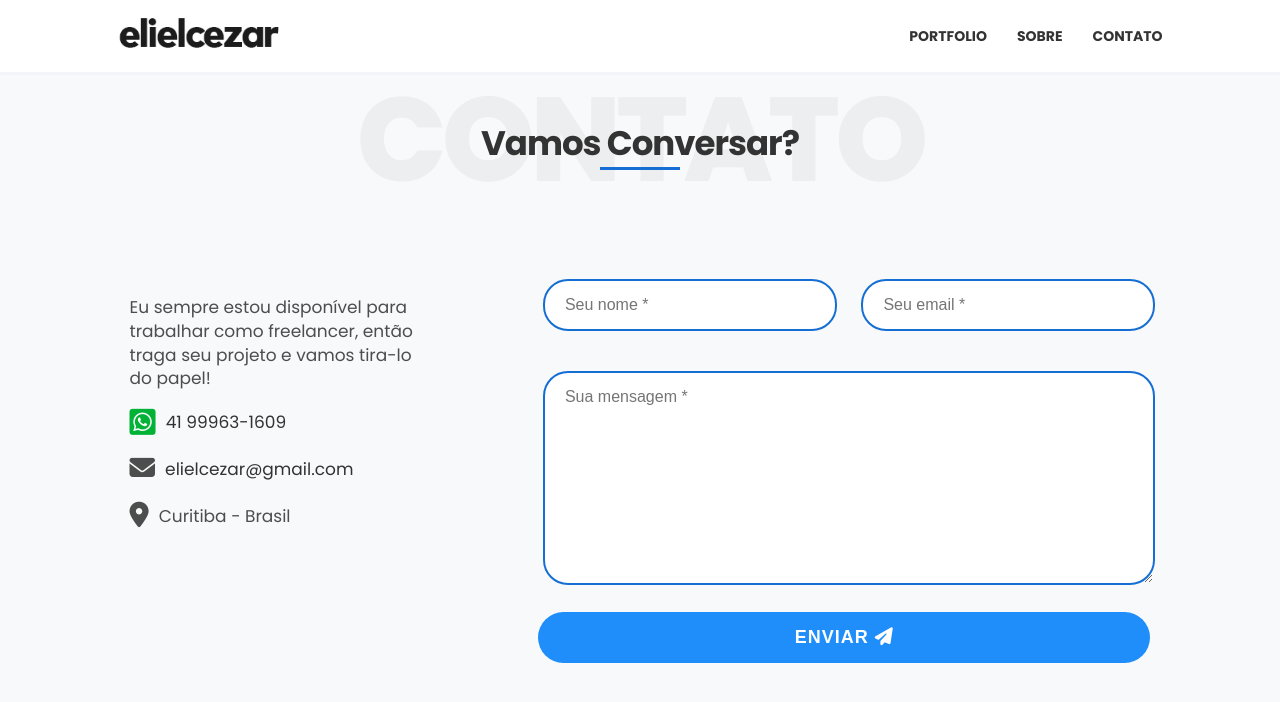
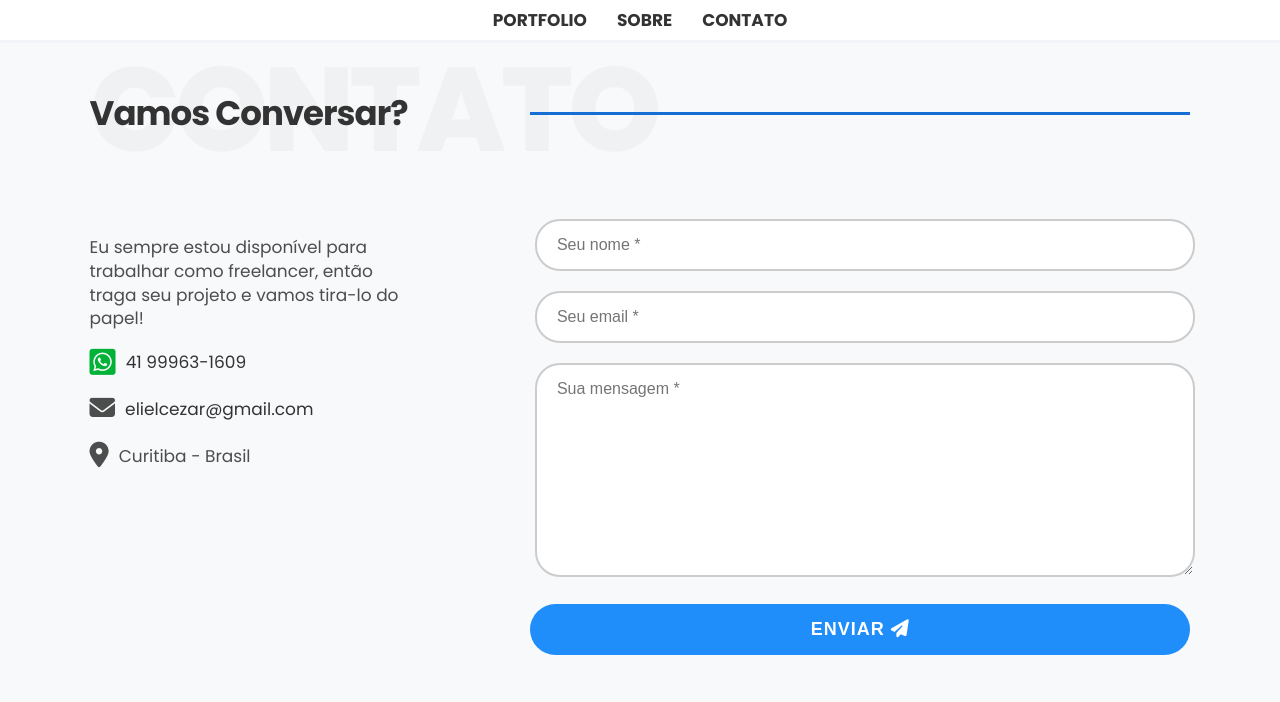
Before and after one commit to elielcezar/NovoPortfolio, a Vue app: page /contato in a window 1280 px wide. Shown: the top 702 px of the page. Built offline with nearby package versions, Linux system fonts and the light colour scheme.

Commit message:
ajustes mobile

```diff
--- a/src/components/ContactForm.vue
+++ b/src/components/ContactForm.vue
@@ -1,10 +1,11 @@
 <template>
     <section id="contato">
-      <div class="title">
+      <div class="container">
+        <div class="title">
             <h3>Contato</h3>
             <span>Vamos Conversar?</span>
         </div>
-      <div class="container">
+      <div class="row">
         <div class="col-1">
           <p>Eu sempre estou disponível para trabalhar como freelancer, então traga seu projeto e vamos tira-lo do papel!</p>
           <p><i class="fa-brands fa-square-whatsapp"></i> <span><a href="https://api.whatsapp.com/send?phone=5541999631609&amp;text=Olá, ..." class="wpp mobile" target="_blank">41 99963-1609</a></span></p>
@@ -12,12 +13,13 @@
           <p><i class="fas fa-map-marker-alt"></i> <span>Curitiba - Brasil</span></p>
         </div>
         <div class="col-2">
-          <p v-if="errors" class="erros">
-              <b>Por favor corrija os seguintes erros:</b>
-              <ul>
-                <li v-for="error in errors" :key="error">{{ error }}</li>
-              </ul>
-            </p>
+          <div v-if="errors" class="erros">
+            <p><strong>Por favor corrija os seguintes erros:</strong> </p>
+            <ul>
+              <li v-for="error in errors" :key="error">{{ error }}</li>
+            </ul>
+
+          </div>
           <form @submit.prevent="handleSubmit" v-if="!savingSuccessful">
             <div class="form-item">
                 <input type="text" v-model="name" class="nome" placeholder="Seu nome *"/>
@@ -35,6 +37,7 @@
             <p>Sua mensagem foi enviada com sucesso e será respondida o mais rápido possível 🙂</p>
         </div>
         </div>
+      </div>
       </div>
     </section>
 </template>
@@ -68,6 +71,7 @@ export default{
             if(this.name && this.email && this.message){
               axios.post('https://eliel.dev/admin/web/webform_rest/submit?api-key=22e4270419275992f36377939ac2e113', dados).then( res => {
                 console.log(res);
+                this.errors = "";
                 this.savingSuccessful = true
               }).catch( err => {
                   console.log(err);
@@ -75,15 +79,14 @@ export default{
             }else{
               this.errors = [];
               if(!this.name){
-                this.errors.push("Informe o seu nome.");
+                this.errors.push("Informe o seu nome");
               }
               if(!this.email){
-                this.errors.push("Informe o seu email.");
+                this.errors.push("Informe o seu email");
               }
               if(!this.message){
-                this.errors.push("Escreva a sua mensagem.");
+                this.errors.push("Escreva a sua mensagem");
               }
-                //e.preventDefault();
             }
           }
         }
@@ -97,7 +100,13 @@ export default{
   padding: 50px 0 100px 0;
   margin: 0;
 
-.container{
+  .title{
+    @media(orientation:portrait){
+      margin-bottom: 0;
+    }
+  }
+
+.row{
   display: flex;
   max-width: 1200px;
 
@@ -110,14 +119,7 @@ export default{
     margin-right: 5%;
     @media(orientation:portrait){
       flex: 100%;
-      margin: 0;
-    }
-
-    h3{
-      margin-bottom: 25px;
-      background: -webkit-linear-gradient(315deg,$azul-medio 25%,$azul-claro);
-      -webkit-background-clip: text;
-      -webkit-text-fill-color: transparent;
+      margin: 0 0 20px 0;
     }
 
     p{
@@ -152,14 +154,25 @@ export default{
       flex: 100%;
       margin: 0;
     }
+
+   .form-item:nth-child(1),
+   .form-item:nth-child(2),
+   .form-item:nth-child(3){
+      margin: 0 0 20px 0;
+      width: 100%;
+   }
   }
 }
 
 .erros{
-    border: 1px solid #fff;
     width: 98%;
-    padding: 2% 4%;
     margin: 0 0 20px 2%;
+
+    p{
+        color: red;
+        margin-bottom: 5px;
+        margin-top: 0;
+    }
 
     ul{
       list-style-type:square;
@@ -222,7 +235,12 @@ form {
     -webkit-appearance: none;
     -moz-appearance: none;
     appearance: none;
-    border: 2px solid $azul-medio;
+    border: 2px solid #ccc;
+    transition: all .3s;
+
+    &:focus{
+      border-color: $azul-medio;
+    }
 
     @media (max-width: 767px) {
       padding: 5%;
@@ -262,7 +280,7 @@ input[type='submit'] {
 .success{
   text-align: center;
   background: #fff;
-  border: 2px solid blue;
+  border: 2px solid $azul-medio;
   border-radius: 25px;
   padding: 10%;
 }
--- a/src/components/PortfolioLista.vue
+++ b/src/components/PortfolioLista.vue
@@ -55,7 +55,12 @@ export default {
 
 #portfolio{
   padding-top: 100px;
-  margin-bottom: 0;
+
+  @media(orientation:portrait){
+    padding-top: 0;
+    margin-bottom: 0;
+  }
+
   .container{
     max-width: 1300px;
 
@@ -85,6 +90,7 @@ export default {
           text-align: left;
           @media(orientation:portrait){
             margin-top: 0;
+            font-size: 1.25em;
           }
         }
         .desc{
--- a/src/components/TecnologiasLista.vue
+++ b/src/components/TecnologiasLista.vue
@@ -6,7 +6,7 @@
 
         <div class="title" data-aos="zoom-in">
             <h3>{{ title }}</h3>
-            <span>Ferramentas de Trabalho</span>
+            <span>Especialidades</span>
         </div>
         <div class="desc">
           <p v-html="body"></p>
@@ -59,10 +59,17 @@ export default {
 #tecnologias{
   margin-bottom: 0;
   .container{
-    max-width: 1000px;
+    //max-width: 1000px;
 
     .title{
       margin-bottom: 0;
+
+      h3{
+        @media(orientation:portrait){
+          font-size: 4.5em;
+          line-height: .85em;
+        }
+      }
     }
 
     .row{
@@ -84,60 +91,23 @@ export default {
           justify-content: space-between;
           flex-wrap: wrap;
 
-          img{
-            max-width: 80px;
-            max-height: 45px;
+          @media(orientation:portrait){
+            justify-content: center;
+          }
+
+          .item{
+            @media(orientation:portrait){
+              margin: 4%;
+            }
+            img{
+              max-width: 80px;
+              max-height: 45px;
+            }
           }
         }
       }
     }
 
-    /*.col-1{
-      flex: 45%;
-      margin-right: 10%;
-      text-align: left;
-      display: flex;
-      flex-direction: column;
-      justify-content: center;
-
-      @media(orientation:portrait){
-        flex: 100%;
-        margin-right: 0;
-        text-align: center;
-      }
-
-      h3{
-        margin-bottom: 20px;
-      }
-
-      p{
-        font-size: 16px;
-      }
-    }
-    .col-2{
-      flex: 45%;
-
-      @media(orientation:portrait){
-        flex: 100%;
-      }
-
-      .logos{
-        display: flex;
-        flex-wrap: wrap;
-        justify-content: space-around;
-        align-items: center;
-
-        img{
-          max-width: 130px;
-          max-height: 50px;
-          margin: 10px 20px;
-
-          @media(orientation:portrait){
-            max-width: 115px;
-          }
-        }
-      }
-    }*/
   }
 }
 
--- a/src/components/TheHeader.vue
+++ b/src/components/TheHeader.vue
@@ -1,11 +1,6 @@
 <template>
   <header>
    <div class="container">
-     <div class="logo">
-      <router-link to="/">
-        <img src="@/assets/elielcezar.png" alt="eliel cezar desenvolvedor front end">
-      </router-link>
-     </div>
       <nav>
         <a href="#portfolio">Portfolio</a>
         <a href="#sobre">Sobre</a>
@@ -52,14 +47,6 @@ header {
   background: #fff;
   z-index: 10;
 
-  .logo{
-    padding: 15px 0 15px 15px;
-    width: 180px;
-    img{
-      max-width: 100%;
-    }
-  }
-
   .container{
     display: flex;
     justify-content: space-between;
@@ -71,15 +58,20 @@ header {
       }
 
     nav{
+      width: 100%;
+      display: flex;
+      align-items: center;
+      justify-content: center;
       @media(orientation:portrait){
-        display: none;
+        //display: none;
       }
       a{
         padding: 7px 15px;
         display: inline-block;
-        font-size: 14px;
+        font-size: 1em;
         text-transform: uppercase;
         font-weight: bold;
+        color: $preto;
       }
     }
   }
@@ -92,7 +84,7 @@ header {
 
   .progress-bar {
     height: 3px;
-    background: $azul-medio;
+    background: #ccc;
     width: 0%;
     transition: all .1s;
   }
--- a/src/scss/global.scss
+++ b/src/scss/global.scss
@@ -33,17 +33,41 @@ section{
     position: relative;
     display: flex;
     align-items: center;
-    justify-content: center;
+    justify-content: flex-start;
     margin-bottom: 50px;
+
+    @media(orientation:portrait){
+      justify-content: center;
+    }
+
+    &::after{
+      content: '';
+      width: 60%;
+      height: 3px;
+      display: block;
+      background: $azul-medio;
+      position: absolute;
+      right: 0;
+      top: 52%;
+
+      @media(orientation:portrait){
+        top: 80%;
+      }
+    }
     h3{
       margin: 0;
       font-size: 7em;
+      line-height: 1em;
       letter-spacing: -5px;
       font-weight: 800;
       color: #fff;
-      opacity: 0.1;
+      opacity: 0.07;
       text-transform: uppercase;
       color: #999;
+
+      @media(orientation:portrait){
+        font-size: 5em;
+      }
     }
     span{
       display: inline-block;
@@ -54,18 +78,23 @@ section{
       margin: 7px 0 0 0;
       letter-spacing: -1px;
       line-height: 1em;
+      text-align: center;
 
-      &::after{
+      @media(orientation:portrait){
+        font-size: 1.7em;
+      }
+
+      /*&::after{
         content: '';
         width: 80px;
         height: 3px;
         display: block;
         background: $azul-medio;
         position: absolute;
-        left: 50%;
+        left: 0;
         bottom: -10px;
-        margin-left: -40px;
-      }
+        //margin-left: -40px;
+      }*/
     }
   }
 }
--- a/src/views/HomeView.vue
+++ b/src/views/HomeView.vue
@@ -110,7 +110,7 @@ section{
       color: #333;
 
       @media(orientation:portrait){
-        font-size: 2.5em;
+        font-size: 3em;
         text-shadow: 1px 1px 1px $azul-claro;
         letter-spacing: -2px;
       }
@@ -135,6 +135,10 @@ section{
         i{
           font-size: 2.25em;
           margin: 0 10px;
+
+          @media(orientation:portrait){
+            font-size: 1.5em;
+          }
         }
       }
     }
```
